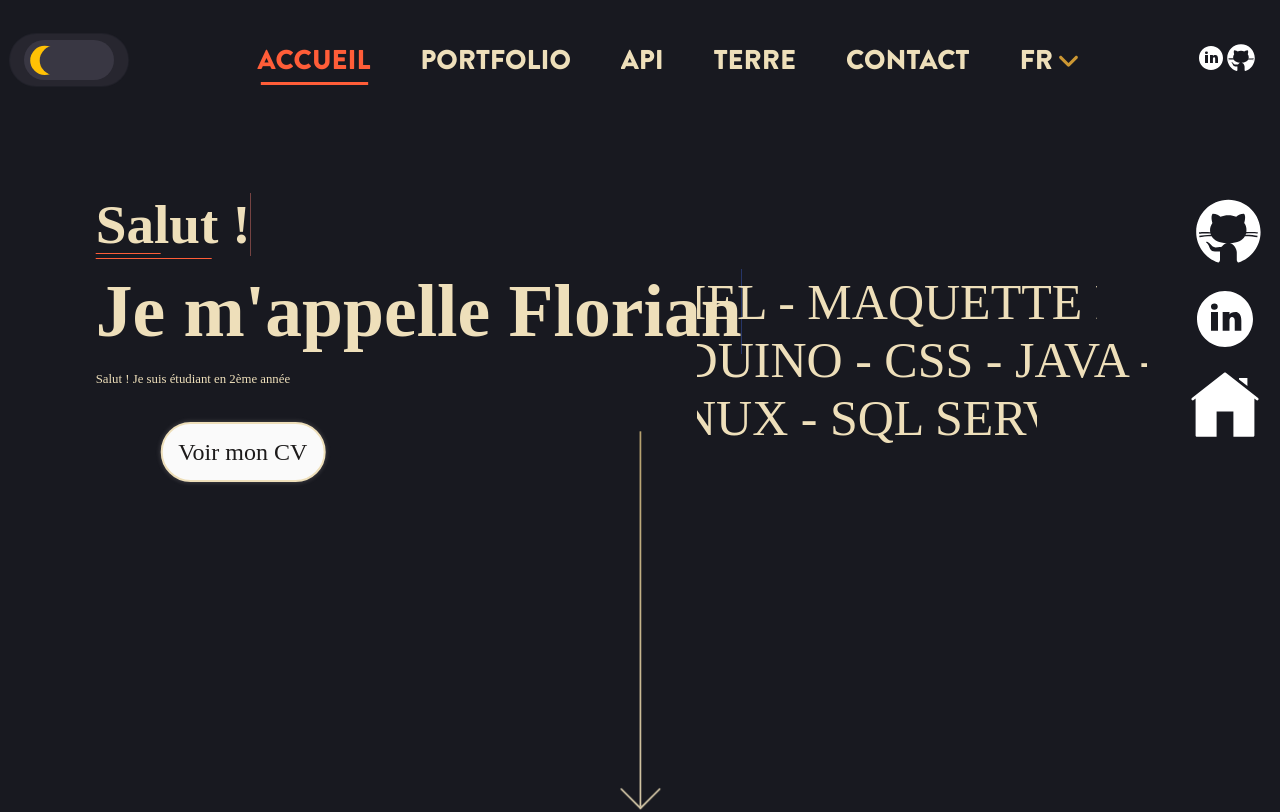
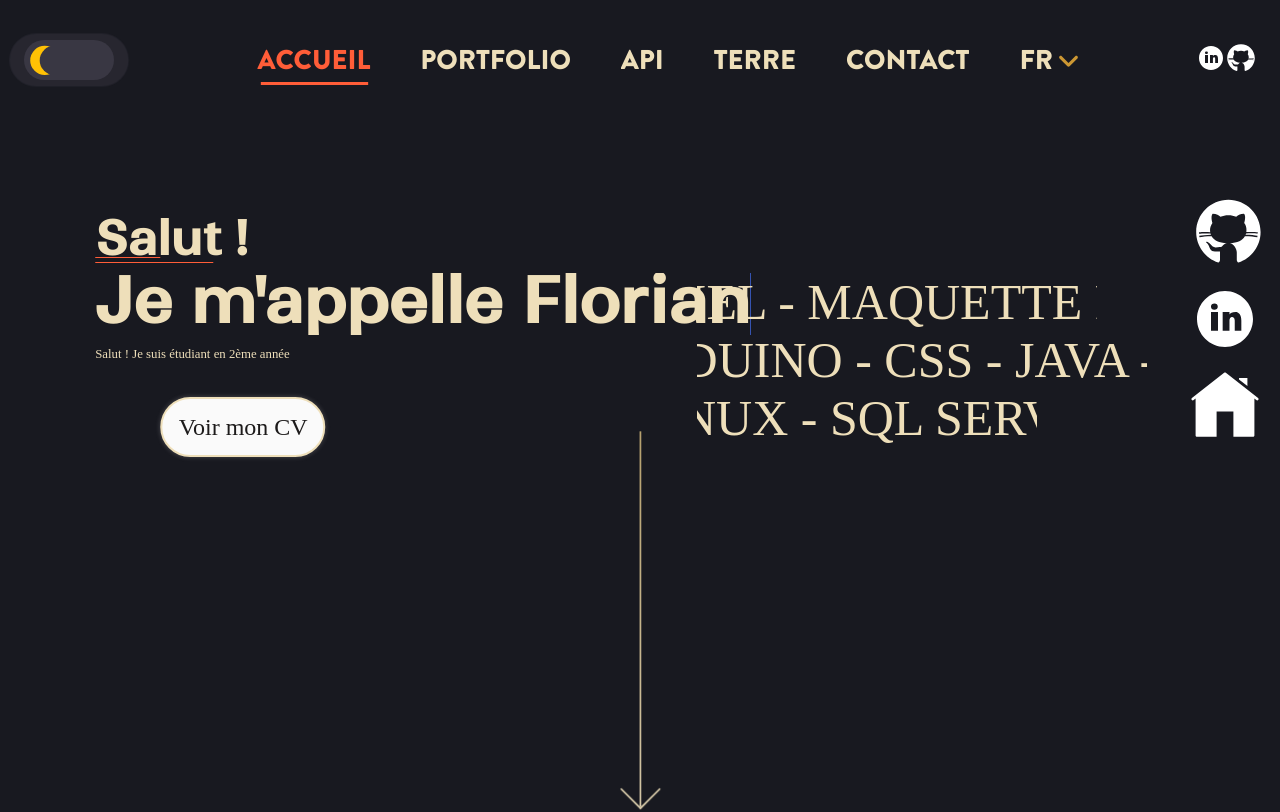
Before and after one commit to FlorianHO/Portfolio, a Next.js app: page / in a window 1280 px wide. Shown: the top 812 px of the page. Built offline with nearby package versions, Linux system fonts and the light colour scheme.

Commit message:
Add files via upload

```diff
--- a/styles/pages/_Home.scss
+++ b/styles/pages/_Home.scss
@@ -128,7 +128,7 @@
 
 .container-text-home {
   @include posAbs(40%, 10%, 5%, 50%);
-  font-size: calc(2vmin + 1.3rem);
+  font-size: calc(1.7vmin + 1.1rem);
   h1 {
     position: relative;
     span {
--- a/styles/settings/_lightmode.scss
+++ b/styles/settings/_lightmode.scss
@@ -1,9 +1,7 @@
 .light {
   background: hsl(43, 61%, 84%);
   color: $background-dark;
-  select {
-    color: $background-dark;
-  }
+
   .color-button {
     background: $background-dark;
     .btn-moon {
@@ -23,5 +21,8 @@
         $background-dark 50%
       );
     }
+    select {
+      color: $background-dark;
+    }
   }
 }
--- a/styles/settings/_settings.scss
+++ b/styles/settings/_settings.scss
@@ -122,6 +122,12 @@ a {
     box-sizing: content-box;
     mix-blend-mode: difference;
   }
+}
+
+h1,
+h2,
+h3 {
+  font-family: $font-title;
 }
 
 /////////////////////////  Loader  /////////////////////////
@@ -500,6 +506,15 @@ footer {
 }
 
 @font-face {
+  font-family: "ranademedium";
+  src: url("../../public/assets/fonts/ranade-medium-webfont.woff2")
+      format("woff2"),
+    url("../../public/assets/fonts/ranade-medium-webfont.woff2") format("woff");
+  font-weight: normal;
+  font-style: normal;
+}
+
+@font-face {
   font-family: "404Font";
   src: url("../../public/assets/fonts/404font.woff2") format("woff2"),
     url("../../public/assets/fonts/404font.woff") format("woff");
--- a/styles/settings/_variables.scss
+++ b/styles/settings/_variables.scss
@@ -3,7 +3,7 @@
 $selected-color: hsl(11, 100%, 61%);
 $nav-link-size: calc(1vmin + 1.2rem);
 $font-nav: "brandon_grotesqueblack";
-$font-title: "";
+$font-title: "ranademedium";
 
 /////  Variables site en dark color  /////
 
```
Also changed, not shown: public/assets/fonts/ranade-medium-webfont.woff (added), public/assets/fonts/ranade-medium-webfont.woff2 (added).
